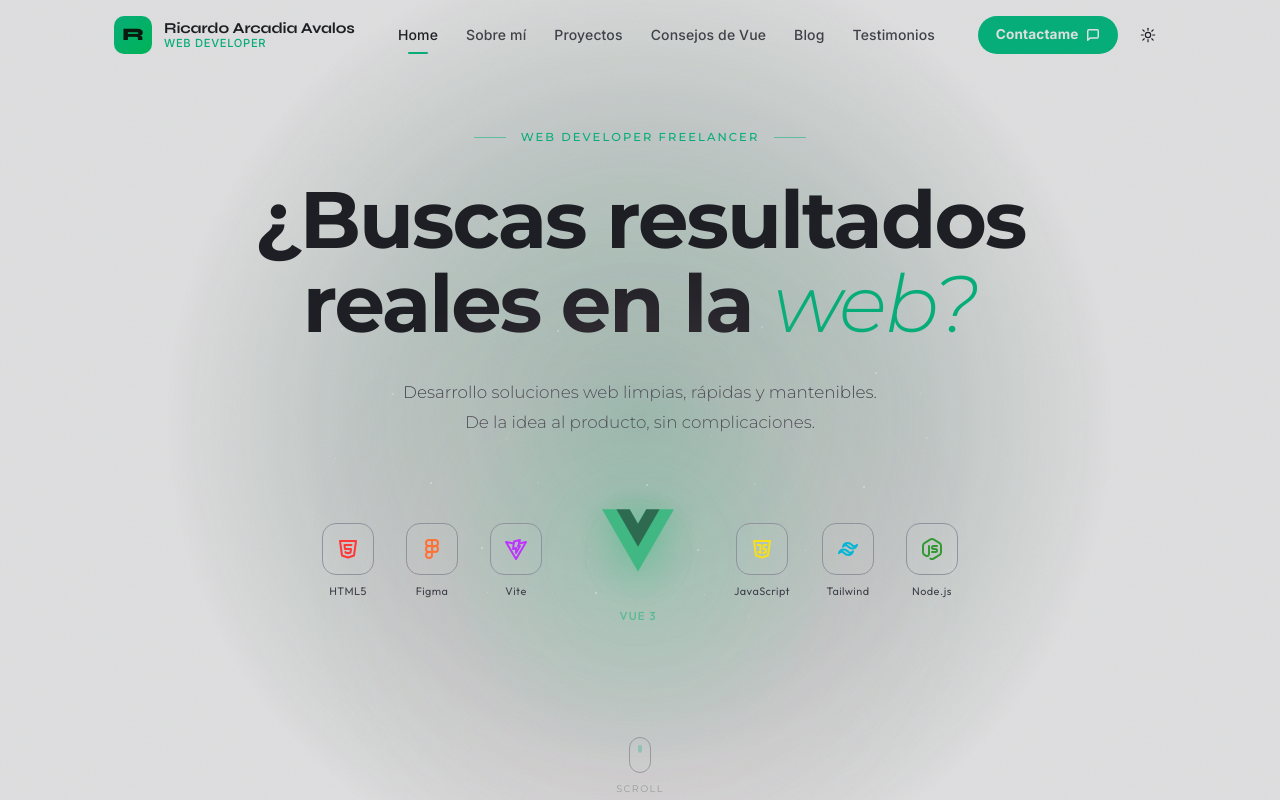
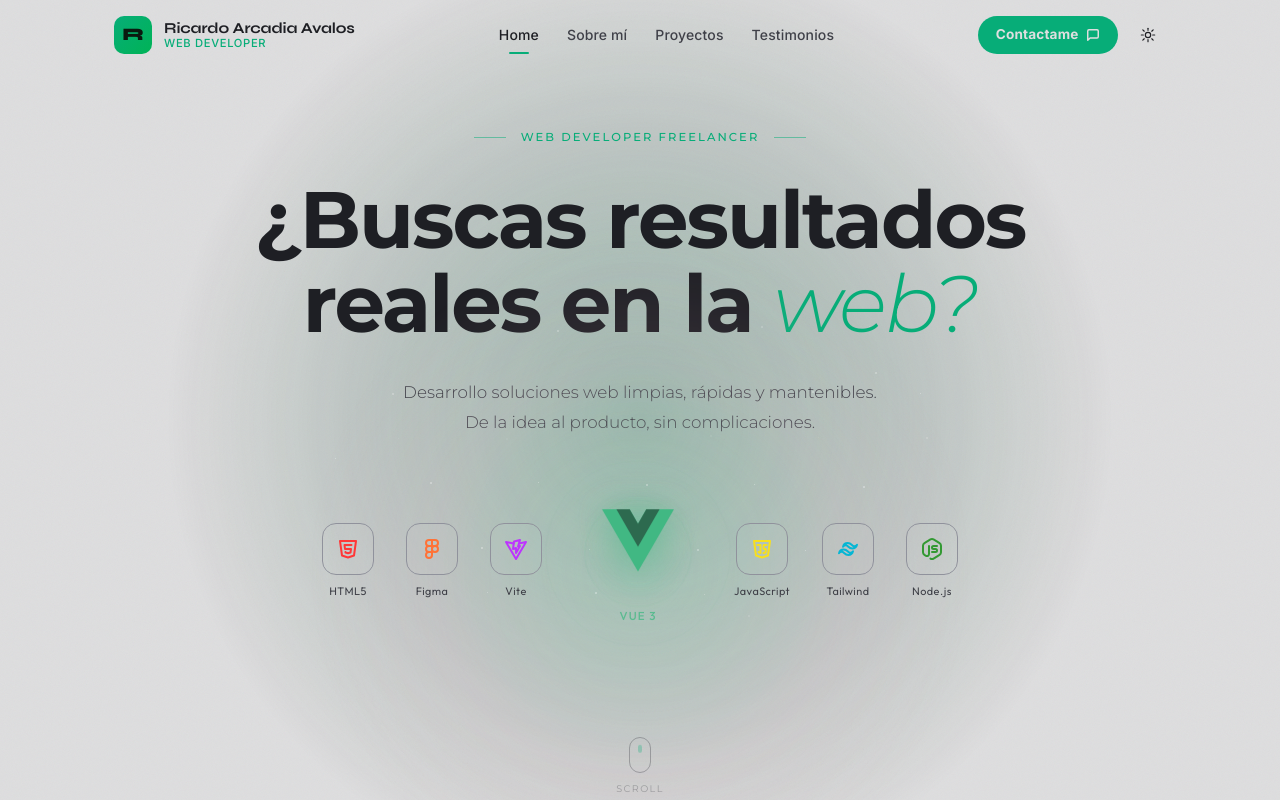
Before and after one commit to Rech-Arcadia/Portfolio, a Vue app: page / in a window 1280 px wide. Shown: the top 800 px of the page. Built offline with nearby package versions, Linux system fonts and the light colour scheme.

Commit message:
fix: comment out unused navigation links in AppHeader

```diff
--- a/src/components/AppHeader.vue
+++ b/src/components/AppHeader.vue
@@ -72,8 +72,8 @@ const navLinks = [
     { id: 'home', label: 'Home' },
     { id: 'about', label: 'Sobre mí' },
     { id: 'projects', label: 'Proyectos' },
-    { id: 'tips', label: 'Consejos de Vue' },
-    { id: 'blog', label: 'Blog' },
+    // { id: 'tips', label: 'Consejos de Vue' },
+    // { id: 'blog', label: 'Blog' },
     { id: 'testimonials', label: 'Testimonios' },
 ]
 
```
